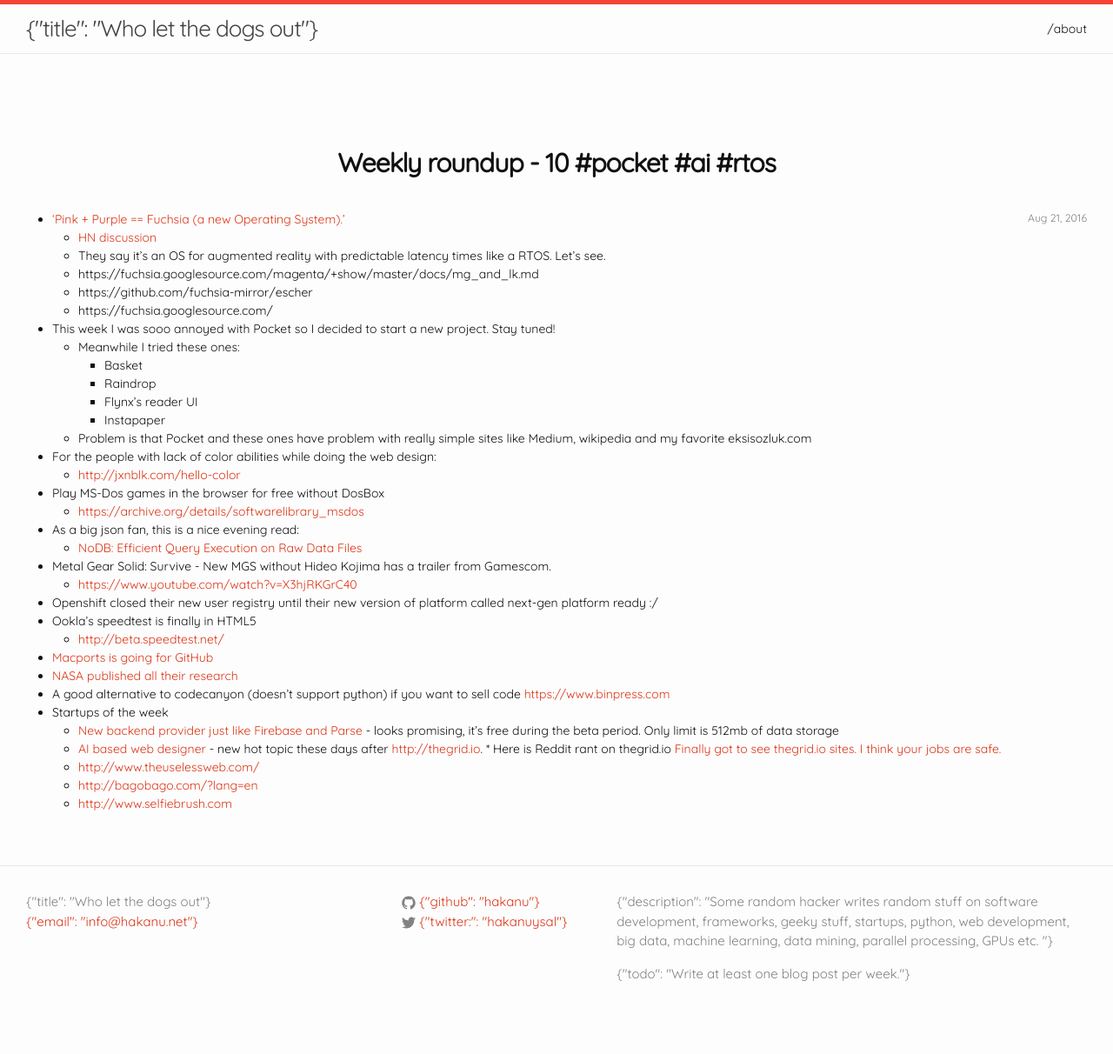
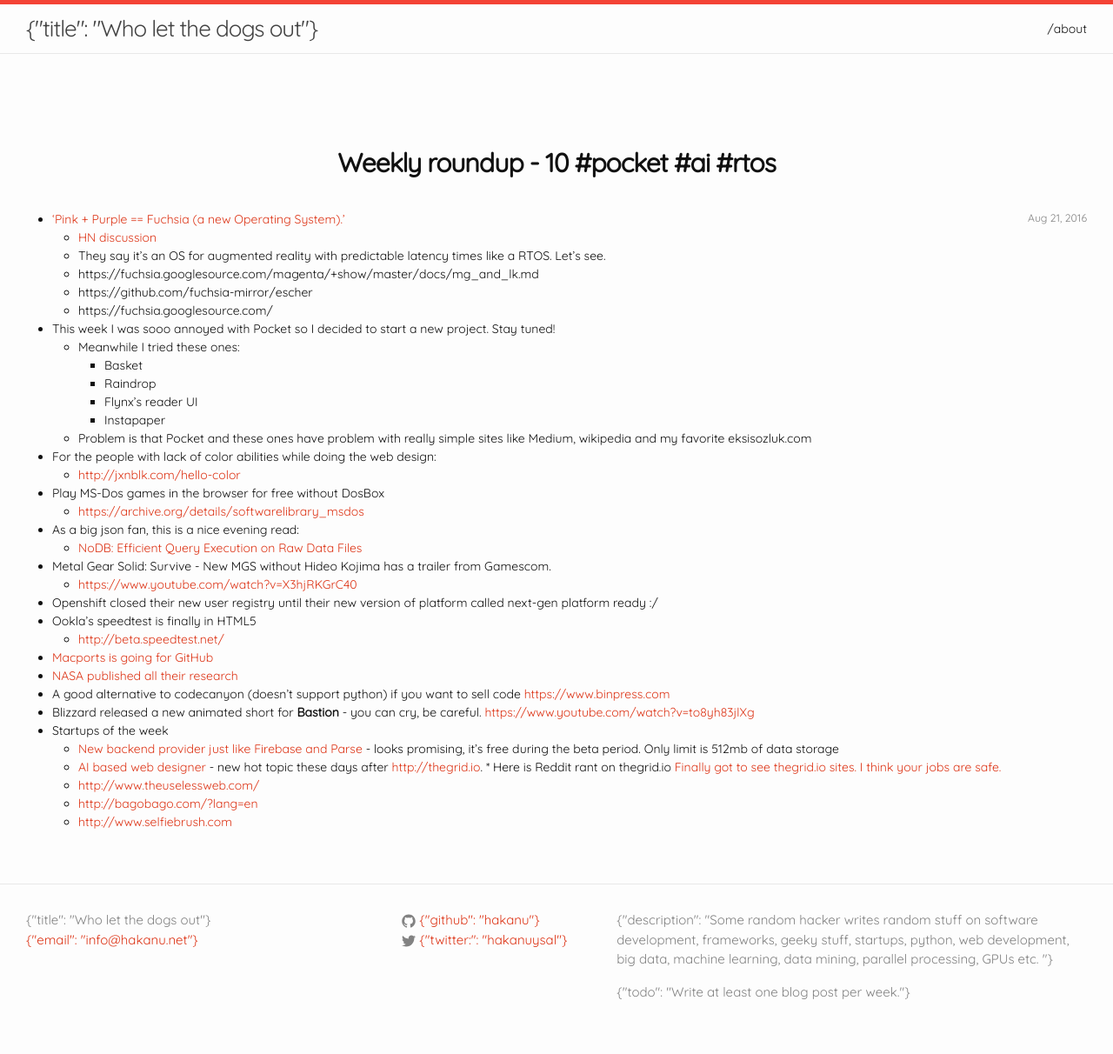
Before and after one commit to hakanu/blog, a Jekyll site: the page built from _posts/2016-08-21-roundup-10.md, in a window 1280 px wide. Shown: the whole page at 87% size. Built offline with Jekyll 4.4.1, drawn with Linux system fonts in a browser that asks for light colours; comment, search, counter and statistics services are not loaded; before the commit the page ends 1191 px from its top, so only the background shows below that.

Commit message:
Updated 2016-08-21-roundup-10.md

```diff
--- a/_posts/2016-08-21-roundup-10.md
+++ b/_posts/2016-08-21-roundup-10.md
@@ -32,6 +32,8 @@
 * [NASA published all their research](http://www.ncbi.nlm.nih.gov/pmc/funder/nasa/)
 * A good alternative to codecanyon (doesn't support python) if you want to sell code
 	<https://www.binpress.com>
+* Blizzard released a new animated short for **Bastion** - you can cry, be careful.
+	<https://www.youtube.com/watch?v=to8yh83jlXg>
 * Startups of the week
 	* [New backend provider just like Firebase and Parse](http://www.brightwork.io) - looks promising, it's free during the beta period. Only limit is 512mb of data storage
     * [AI based web designer](https://firedrop.ai/?ref=devdala@hotmail.com) - new hot topic these days after <http://thegrid.io>.
```
